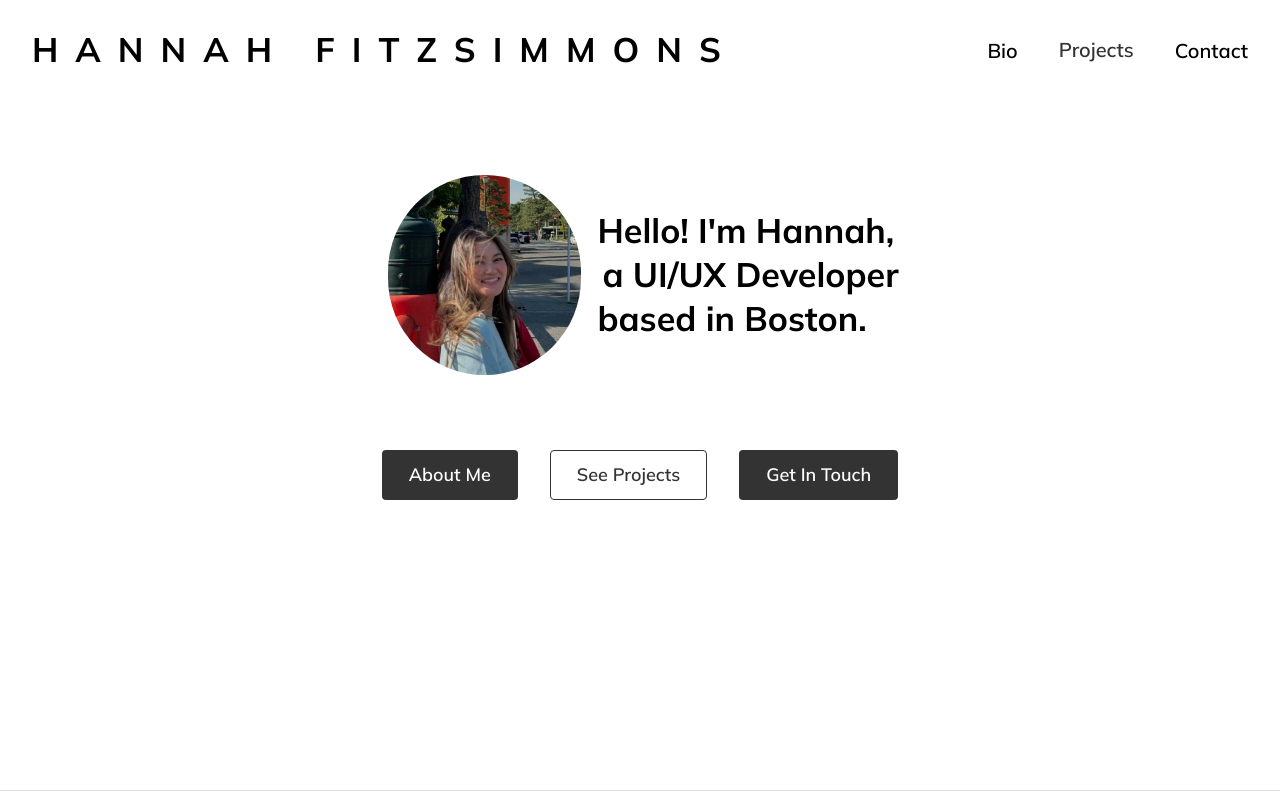
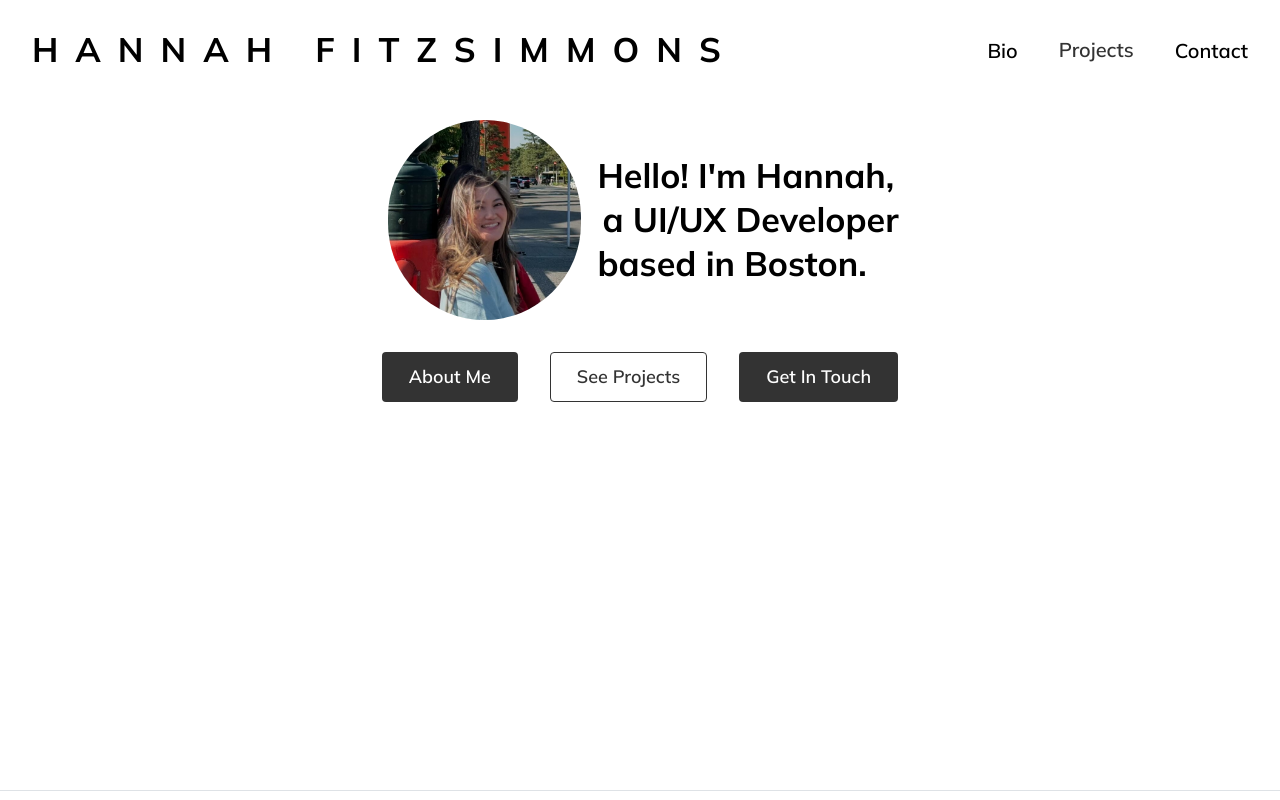
Before and after one commit to hfitzsim/hfitzsim.github.io, a React (Vite) app: page / in a window 1280 px wide. Built offline with nearby package versions, Linux system fonts and the light colour scheme.

Commit message:
fix spacing

```diff
--- a/src/components/Header.tsx
+++ b/src/components/Header.tsx
@@ -52,7 +52,7 @@ const Header: React.FC<HeaderProps> = ({ size }) => {
 
 			{size ? (
 				<>
-					<Burger hiddenFrom={'md'} size="sm" onClick={() => toggle()} />
+					<Burger hiddenFrom={'md'} size="lg" onClick={() => toggle()} />
 					{opened && (
 						<Drawer opened={opened} onClose={toggle}>
 							<Stack>
--- a/src/routes/Home.tsx
+++ b/src/routes/Home.tsx
@@ -22,7 +22,7 @@ const Home = () => {
 	};
 
 	return (
-		<Stack align="center" gap={75} mt={75}>
+		<Stack align="center" gap="xl" mt="lg">
 			<Group justify={isXs ? 'center' : 'flex-end'}>
 				<Image src={img} radius={600} h={200} w={200} />
 				<Title order={1} style={{ textAlign: isXs ? 'center' : 'left' }}>
--- a/src/routes/Root.tsx
+++ b/src/routes/Root.tsx
@@ -13,7 +13,7 @@ const Root = () => {
 				<Header size={isXs} />
 			</AppShell.Header>
 			<AppShell.Main pt={100}>
-				<Container fluid px={isXs ? 'xs' : 'xl'}>
+				<Container fluid px={isXs ? 'xs' : 'xl'} mb="xl">
 					<Outlet context={isXs} />
 				</Container>
 			</AppShell.Main>
```
